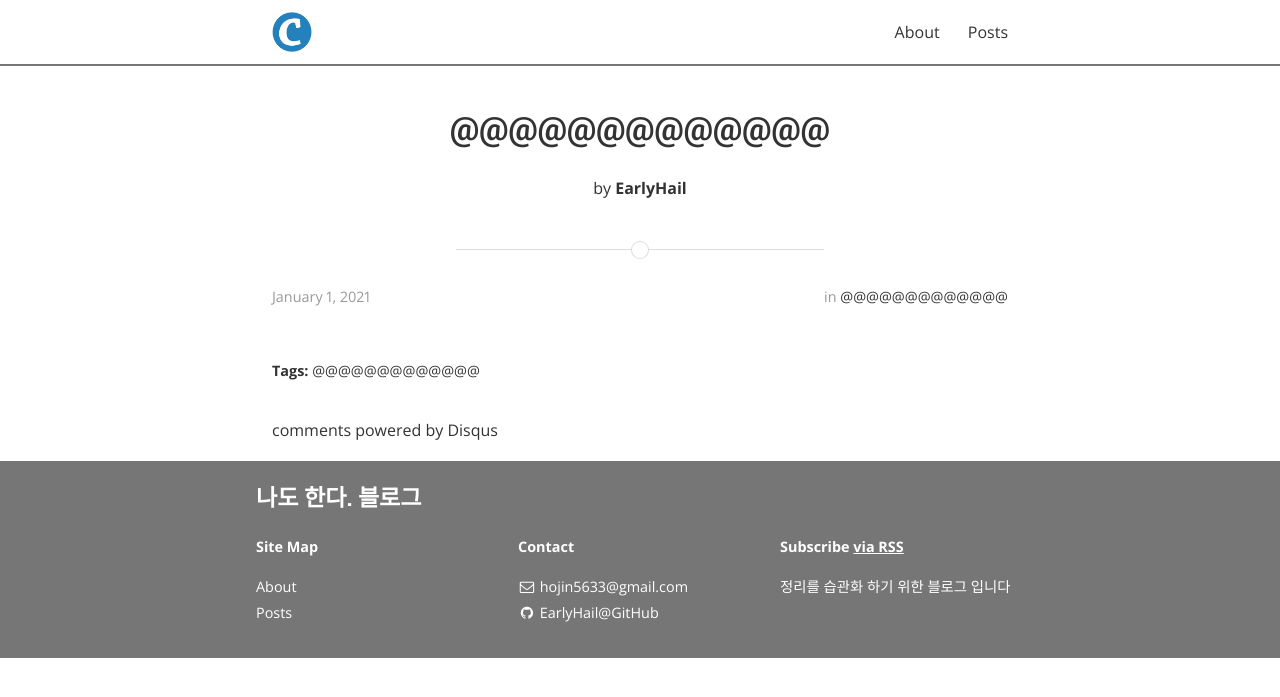
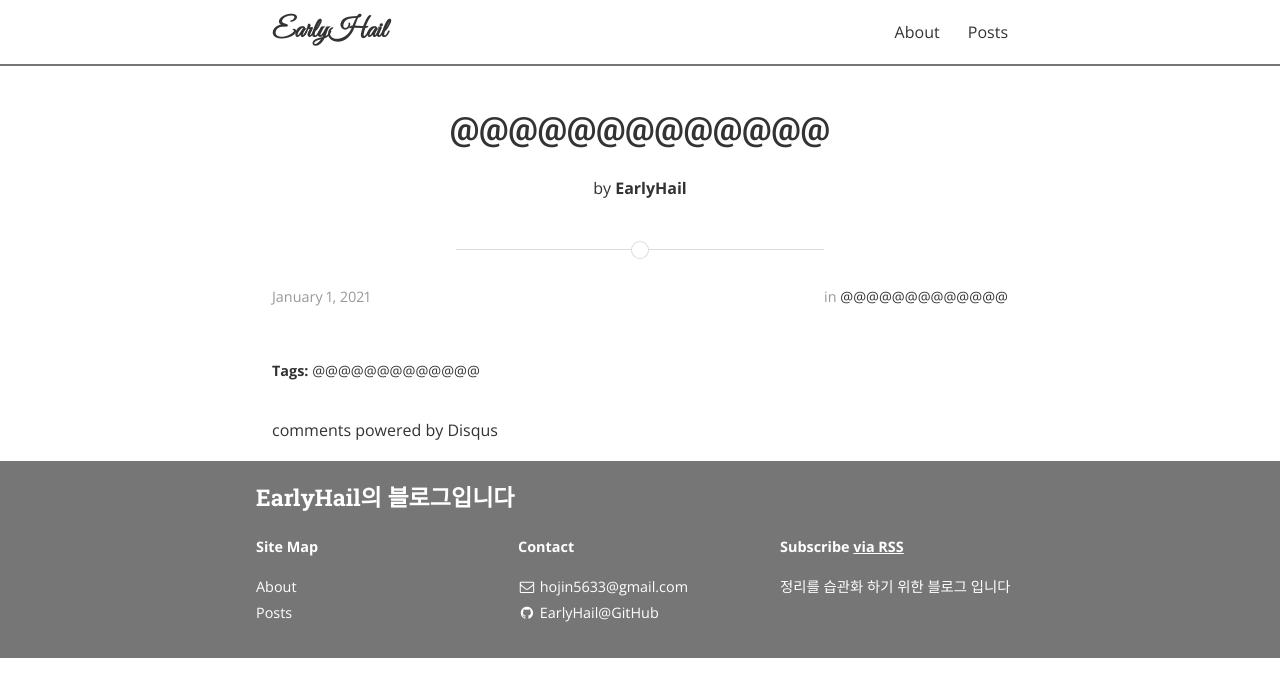
Before and after one commit to EarlyHail/EarlyHail.github.io, a Jekyll site: the page built from templates/2021-01-01-Post.md, in a window 1280 px wide. Shown: the top 697 px of the page. Built offline with Jekyll 4.4.1, drawn with Linux system fonts in a browser that asks for light colours; nearby versions of some CDN libraries; comment, search, counter and statistics services are not loaded.

Commit message:
[chore] 로고 변경, 블로그 제목 변경
- 로고 닉네임으로 변경

- 폰트 추가

- 블로그 제목 변경

```diff
--- a/_config.yml
+++ b/_config.yml
@@ -8,7 +8,7 @@ exclude:
   - "/vendor/"
 
 # Site settings
-title: "나도 한다. 블로그"
+title: "EarlyHail의 블로그입니다"
 subtitle: "남는건 기록뿐이다"
 email: hojin5633@gmail.com
 name: Hojin Lee
--- a/_includes/header.html
+++ b/_includes/header.html
@@ -1,13 +1,20 @@
 <header class="navigation" role="banner">
 	<div class="navigation-wrapper">
-    <a href="{{ site.baseurl }}/" class="logo">
+		<a href="{{ site.baseurl }}/" class="logo custom-logo">
+			<h2 class="text-logo">EarlyHail</h2>
+		</a>
+		<!-- <a href="{{ site.baseurl }}/" class="logo">
 			{% if site.logo %}
       <img src="{{ site.logo | prepend: site.baseurl }}" alt="{{ site.title }}">
       {% else %}
       <span>{{ site.title }}</span>
       {% endif %}
-    </a>
-    <a href="javascript:void(0)" class="navigation-menu-button" id="js-mobile-menu">
+		</a> -->
+		<a
+			href="javascript:void(0)"
+			class="navigation-menu-button"
+			id="js-mobile-menu"
+		>
 			<i class="fa fa-bars"></i>
 		</a>
 		<nav role="navigation">
--- a/_sass/_layout.scss
+++ b/_sass/_layout.scss
@@ -458,6 +458,20 @@ pre code.hljs {
 // 이하 코드는 커스텀 CSS 입니다.
 // *****************************************
 
+@font-face {
+	font-family: "GreatVibes";
+	src: url("/assets/fonts/GreatVibes-Regular.otf");
+}
+
+.custom-logo {
+	display: flex;
+	.text-logo {
+		font-family: "GreatVibes";
+		margin: 0;
+		align-self: center;
+	}
+}
+
 .view-all-posts-box {
 	display: flex;
 	justify-content: flex-end;
```
Also changed, not shown: assets/fonts/GreatVibes-Regular.otf (added). Lines whose indentation alone changed are shown as unchanged.
